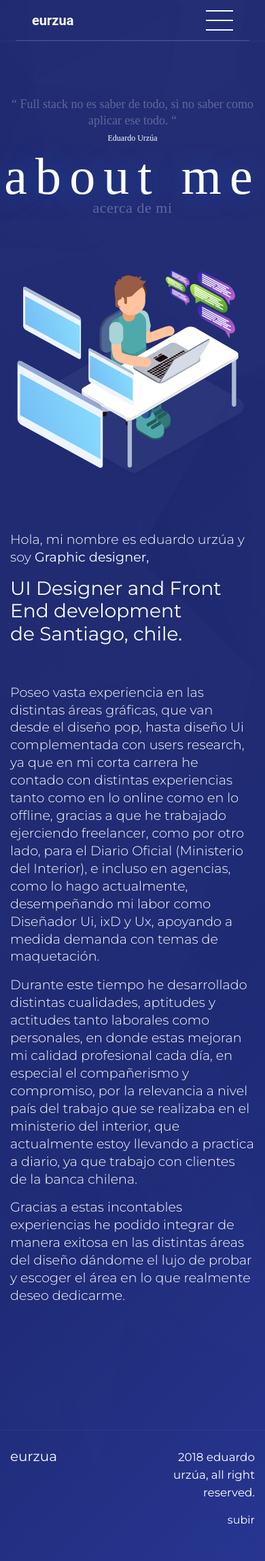
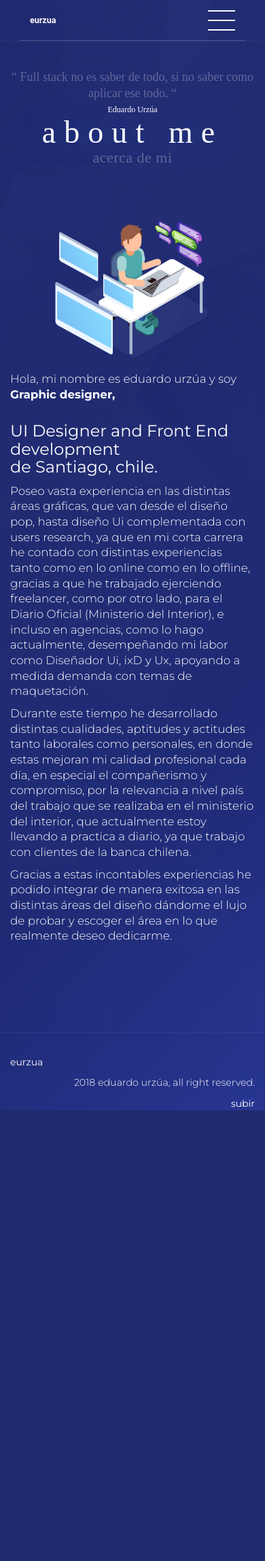
Before and after one commit to eurzua/e-urzua-portafolio, a PHP site: page /about.php in a window 390 px wide. Shown: the whole page at 68% size. After the commit the page ends 1633 px from the top, so only its background shows below. Run offline with PHP 8.4, Linux system fonts and the light colour scheme; some libraries are stand-ins or nearby versions.

Commit message:
try to fix the menu toggle and added styles for responsive

```diff
--- a/css/base.css
+++ b/css/base.css
@@ -17,6 +17,7 @@
   --color-menu-item: #fff;
   --color-text: #fff;
   --grid-columns: 2;
+  --grid-columns-mobile: 1;
   --details-bg-up: #374789;
 	--details-bg-down: linear-gradient(  -20deg, #1c2678 100%, #1d297c 65%, #374789 0% );
   --color-menu-item-hover: #e0f3ca;
@@ -183,16 +184,6 @@
   text-decoration: none;
   color: currentColor;
 }
-.wrapper .custom-nav  .logo-menu .logo a svg {
-  fill: currentColor;
-  -webkit-transform-origin: right;
-  transform-origin: right;
-  transition: all 0.35s ease;
-}
-.wrapper .custom-nav  .logo-menu .logo a:hover svg {
-  -webkit-transform: scale(1.3);
-  transform: scale(1.3);
-}
 .wrapper .custom-nav  .navbar {
   display: flex;
   flex-direction: row;
@@ -222,10 +213,6 @@
   font-size: 12px;
   color: #FFFFFF;
   letter-spacing: 0;
-}
-.wrapper .custom-nav  .navbar .nav-list li a svg,
-.wrapper .custom-nav  .navbar .nav-actions li a svg {
-  fill: currentColor;
 }
 .wrapper .custom-nav  .navbar .nav-list li a:hover,
 .wrapper .custom-nav  .navbar .nav-actions li a:hover {
@@ -408,7 +395,17 @@
 }
 
 @media (max-width: 580px) {
-  .main__header-title{ font-size: 76px;}
+  .main__header-title{
+    font-size: 46px;
+    margin-bottom: 20px;
+  }
+  .main__header-container {
+    background-size: 229px !important;
+    height: 445px;
+    width: 100%;
+    margin: 40px 0 0 0;
+    text-align: center;
+  }
 }
 
 .carousel {
@@ -768,6 +765,11 @@
 	margin-top: -8em;
 }
 
+@media (max-width: 768px) {
+  .grid {grid-template-columns: repeat(var(--grid-columns-mobile), 1fr);}
+  .grid__item:nth-child(odd) .product {margin-top: -2em;}
+}
+
 .product {
 	height: 100%;
 	padding-top: 10em;
@@ -776,7 +778,7 @@
 }
 
 .product__bg {
-	height: 20em;
+	height: 15em;
 	background: var(--details-bg-down);
 	position: relative;
 }
@@ -836,7 +838,6 @@
 .details--open {
   pointer-events: auto;
   background-color: rgb(31, 30, 36);
-  overflow: scroll;
 }
 
 .details > * {
--- a/footer.php
+++ b/footer.php
@@ -1,9 +1,9 @@
 			<footer class="mb-5 container">
         <div class="row">
-          <div class="col-6">
+          <div class="col-sm-6 col-xs-12">
             <h5>eurzua</h5>
           </div>
-          <div class="col-6 text-right">
+          <div class="col-sm-6 col-xs-12 text-right">
             <p><small>  2018 eduardo urzúa, all right reserved.</small></p>
             <a href="#">subir</a>
           </div>
@@ -19,14 +19,14 @@
 
               $(document).ready(function(){
                 $('.mob-menu').click(function(){
-                  $('.hamburger1').toggleClass('active');
                   $('.navbar').animate({
                     height: "toggle",
                   }, 500);
+                  $('.hamburger1').toggleClass('active');
                 });
 
                 $(window).resize(function(){
-                  if($(window).width()>768){
+                  if($(window).width()<768){
                     $('.navbar').css({display: 'flex'});
                   };
                 });
```
